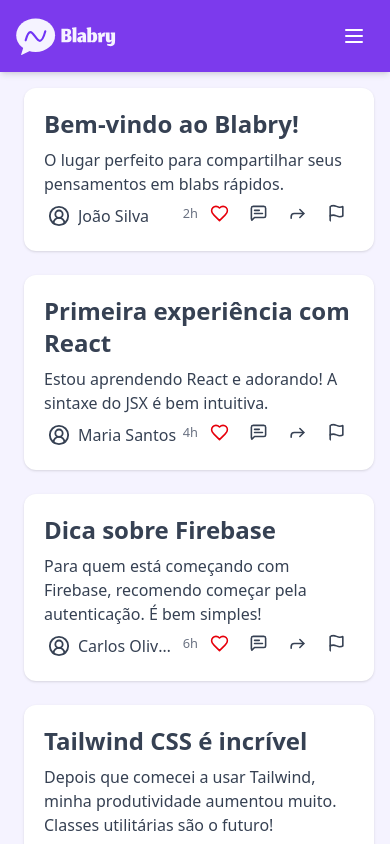
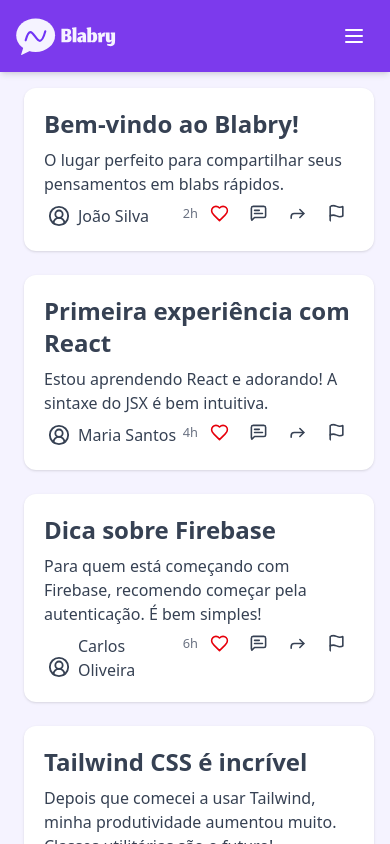
Before and after one commit to abraaosantosdeveloper/blabry-network, a React (Vite) app: page / in a window 390 px wide. Built offline with nearby package versions, Linux system fonts and the light colour scheme.

Commit message:
Truncate updated

```diff
--- a/src/components/card/card.jsx
+++ b/src/components/card/card.jsx
@@ -37,7 +37,7 @@ function Card({blabData}){
 
                 <div className='w-full flex justify-end gap-1'>
                     <CircleUserRound className='rounded-full p-1 h-[30px] mt-auto w-auto text-gray-700'/>
-                    <p className="mt-2 text-gray-700 mr-auto truncate max-w-[100px]">{blabData.userName}</p>
+                    <p className="mt-2 text-gray-700 mr-auto sm:truncate max-w-[100px]">{blabData.userName}</p>
                     <small className="mt-2 text-gray-500 text-italic">{blabData.timestamp}</small>
                     <Heart onClick={() => setIsLiked(!isLiked)} fill={isLiked ? "currentColor" : "none"} onMouseEnter={(e) => handleMouseEnter('like', e)} onMouseMove={handleMouseMove} onMouseLeave={handleMouseLeave} className='h-[35px] w-auto text-red-600 p-2 cursor-pointer rounded-2xl hover:bg-[#DDD6FE] transition-all duration-200 ease'/>
                     <MessageSquareText onMouseEnter={(e) => handleMouseEnter('comment', e)} onMouseMove={handleMouseMove} onMouseLeave={handleMouseLeave} className='h-[35px] w-auto text-gray-700 p-2 cursor-pointer rounded-2xl hover:bg-[#DDD6FE] hover:text-[#4B0082] transition-all duration-200 ease'/>
```
